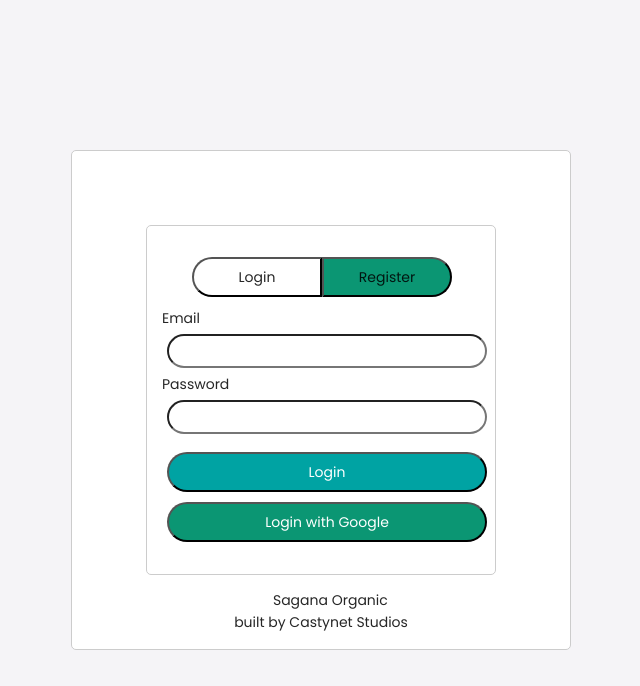
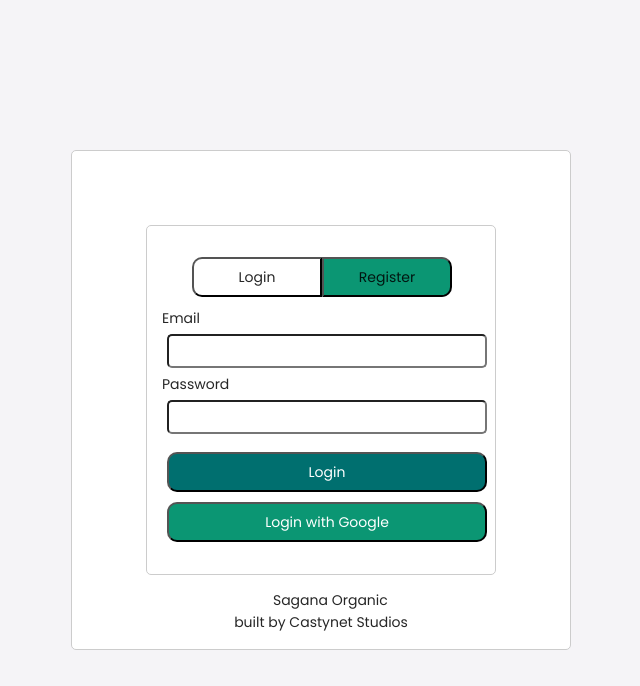
Before and after one commit to castynet-studios/pms-fe, a React (Create React App) app: page /login in a window 1280 px wide. Shown: the top 686 px of the page, without its empty margins (319-959 px from the left). Built offline with nearby package versions, Linux system fonts and the light colour scheme; some icons are missing.

Commit message:
modified color and border-radius formats

```diff
--- a/src/components/login/loginStyles.module.scss
+++ b/src/components/login/loginStyles.module.scss
@@ -5,7 +5,7 @@
 input {
     width: 320px;
     height: 30px;
-    border-radius: 50px;
+    border-radius: var(--borderRadius);
     padding: 15px;
     margin: 5px;
 }
@@ -19,14 +19,13 @@ div {
 .loginBtn {
     width: 130px;
     height: 40px;
-
-    background: #FFFFFF;
-    border-radius: 1000px 0px 0px 1000px;
+    background-color: var(--white);
+    border-radius: var(--borderRadiusLg) 0px 0px var(--borderRadiusLg);
 }
 .registerBtn {
     width: 130px;
     height: 40px;
 
-    background: #0B9673;
-    border-radius: 0px 1000px 1000px 0px;
+    background: var(--lightGreen);
+    border-radius: 0px var(--borderRadiusLg) var(--borderRadiusLg) 0px;
 }
--- a/src/elements/Button/loginButtonStyles.module.scss
+++ b/src/elements/Button/loginButtonStyles.module.scss
@@ -4,15 +4,15 @@
     width: 320px;
     height: 40px;
     margin: 5px;
-    border-radius: 1000px;
-    background-color: #00A3A3;
-    color: #ffffff;
+    border-radius: var(--borderRadiusLg);
+    background-color: var(--darkGreen);
+    color: var(--white);
 }
 .withGoogle {
     width: 320px;
     height: 40px;
     margin: 5px;
-    border-radius: 1000px;
-    background-color: #0B9673;
-    color: #ffffff;
+    border-radius: var(--borderRadiusLg);
+    background-color: var(--lightGreen);
+    color: var(--white);
 }
```
